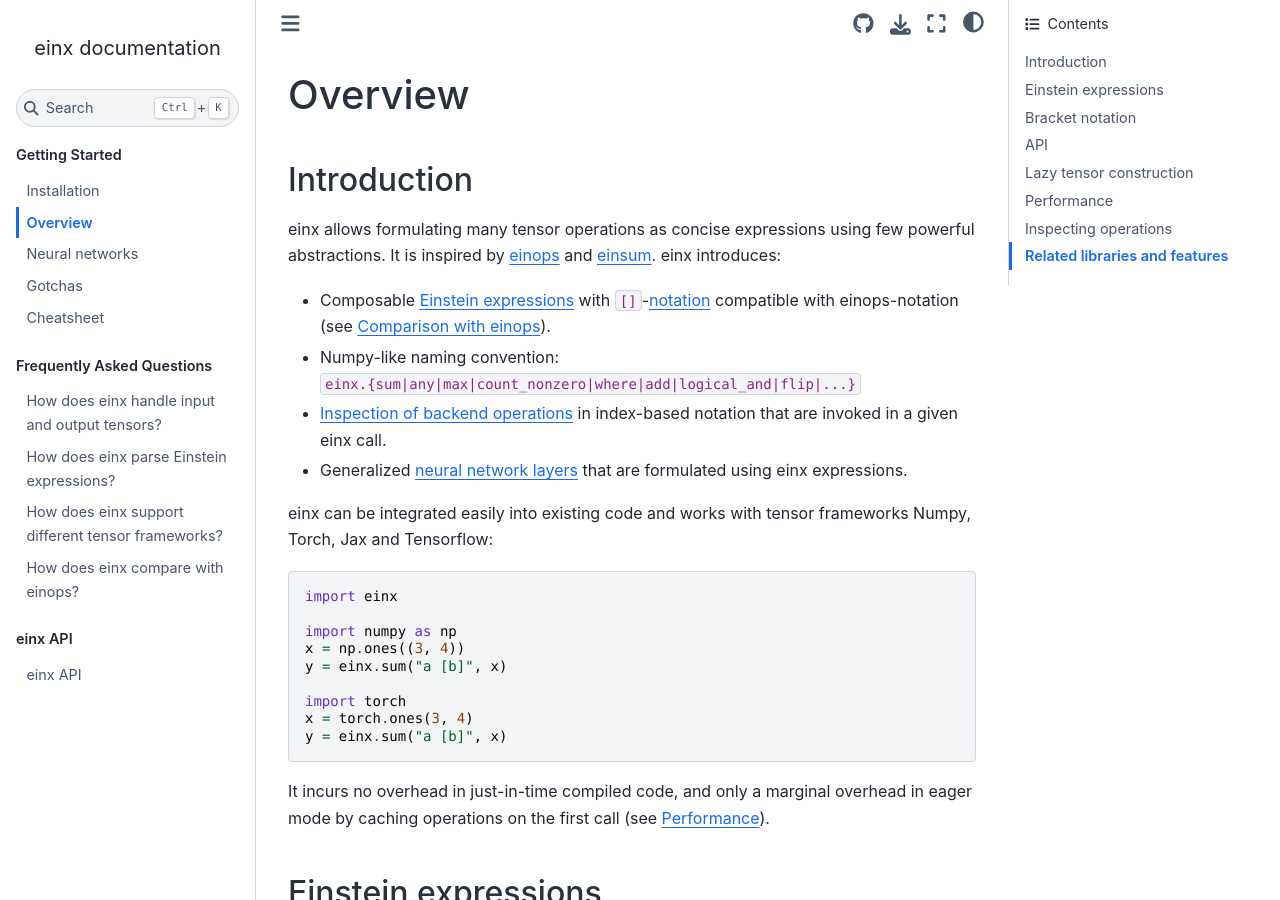
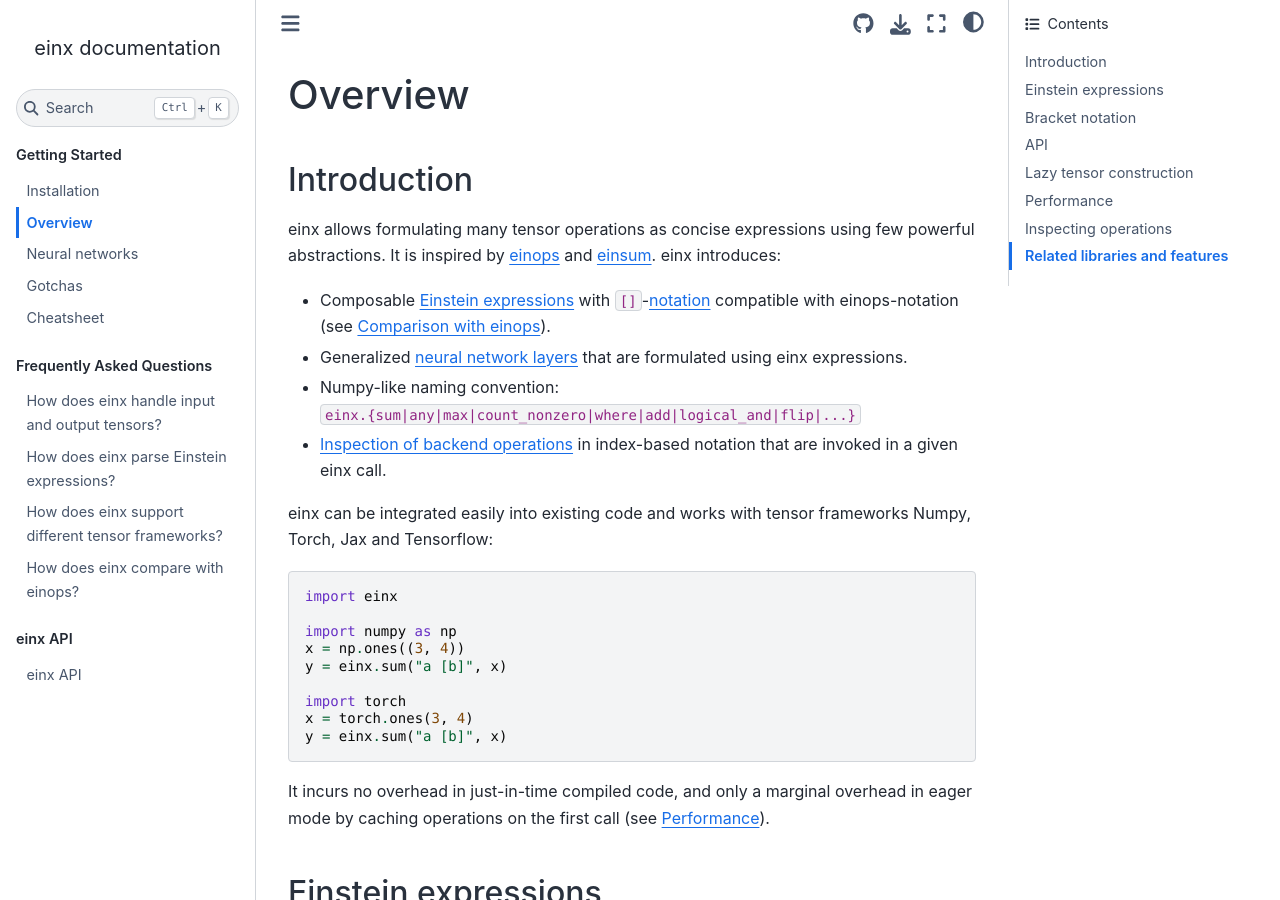
Before and after one commit to fferflo/einx, a Sphinx documentation site: the page built from docs/source/gettingstarted/overview.rst, in a window 1280 px wide and 900 px high. Built offline with Sphinx 7.4.7 and the Sphinx Book theme 1.1.4, drawn with Linux system fonts in a browser that asks for light colours.

Commit message:
Update docs

```diff
--- a/docs/source/gettingstarted/overview.rst
+++ b/docs/source/gettingstarted/overview.rst
@@ -13,9 +13,9 @@
 
 * Composable :ref:`Einstein expressions <einsteinexpressions>` with ``[]``-:ref:`notation <bracketnotation>` compatible with einops-notation
   (see :doc:`Comparison with einops </faq/einops>`).
+* Generalized :doc:`neural network layers </gettingstarted/neuralnetworks>` that are formulated using einx expressions.
 * Numpy-like naming convention: ``einx.{sum|any|max|count_nonzero|where|add|logical_and|flip|...}``
 * :ref:`Inspection of backend operations <inspectingoperations>` in index-based notation that are invoked in a given einx call.
-* Generalized :doc:`neural network layers </gettingstarted/neuralnetworks>` that are formulated using einx expressions.
 
 einx can be integrated easily into existing code and works with tensor frameworks Numpy, Torch, Jax and Tensorflow:
 
```
Also changed, not shown: readme.md (+2 -2 lines).
